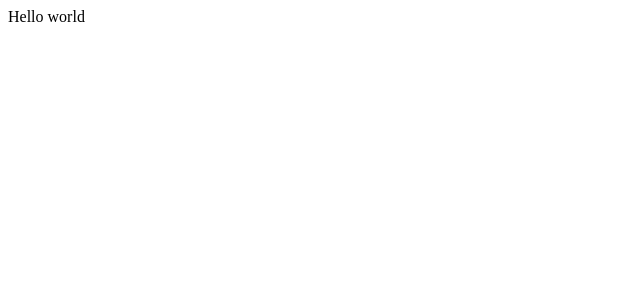
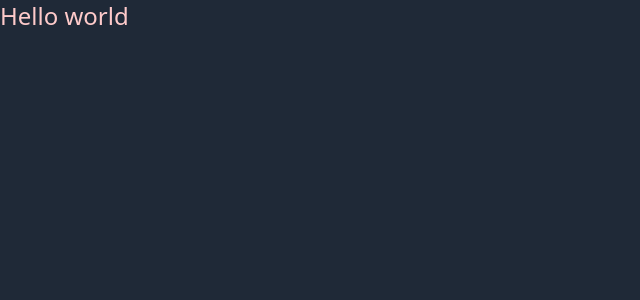
Before and after one commit to marekurbanek/pokemons, a Next.js app: page / in a window 1280 px wide. Shown: the top 300 px of the page, without its empty margins (0-640 px from the left). Built offline with nearby package versions, Linux system fonts and the light colour scheme.

Commit message:
Changed bg

```diff
--- a/pages/_app.tsx
+++ b/pages/_app.tsx
@@ -1,4 +1,5 @@
 import 'tailwindcss/tailwind.css'
+import '../styles/globals.css'
 import type { AppProps } from 'next/app'
 
 function MyApp({ Component, pageProps }: AppProps) {
--- /dev/null
+++ b/styles/globals.css
@@ -0,0 +1,7 @@
+@tailwind base;
+@tailwind components;
+@tailwind utilities;
+
+body {
+    @apply text-white bg-gray-800
+}
```
